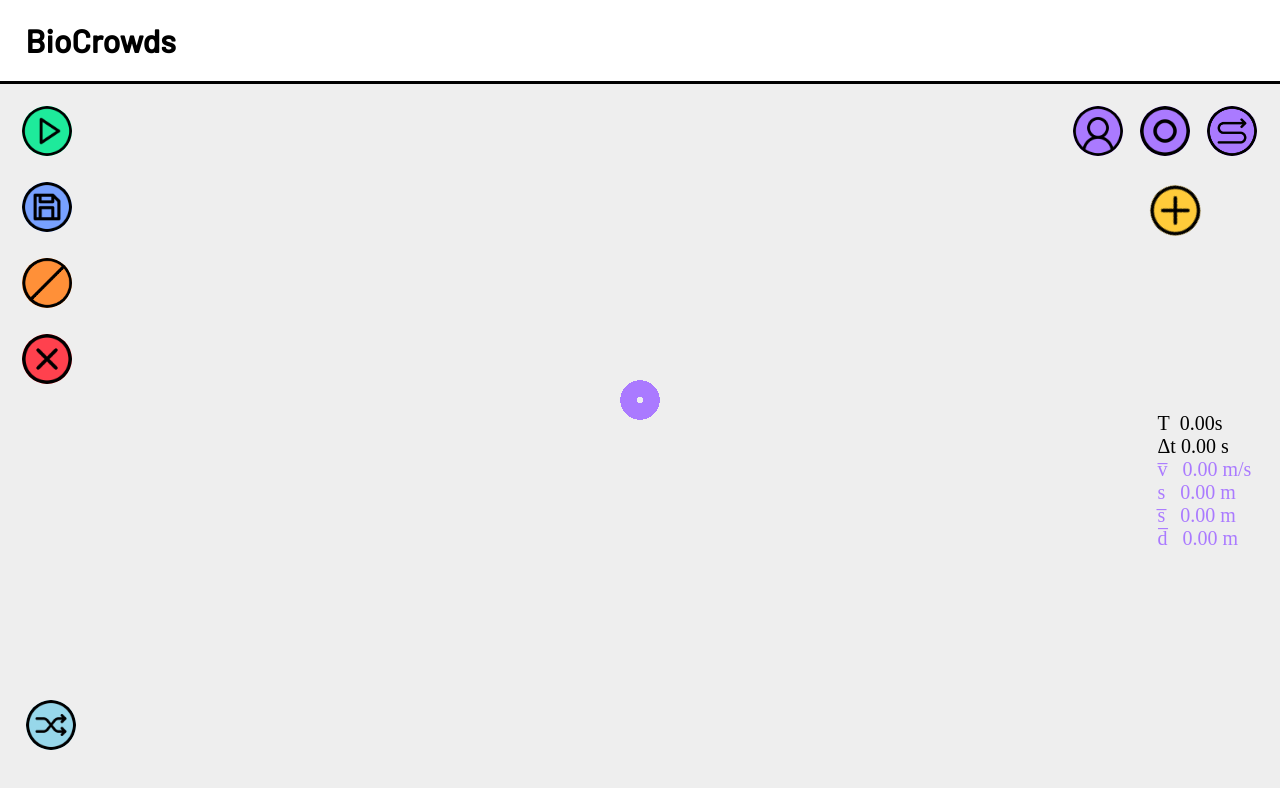
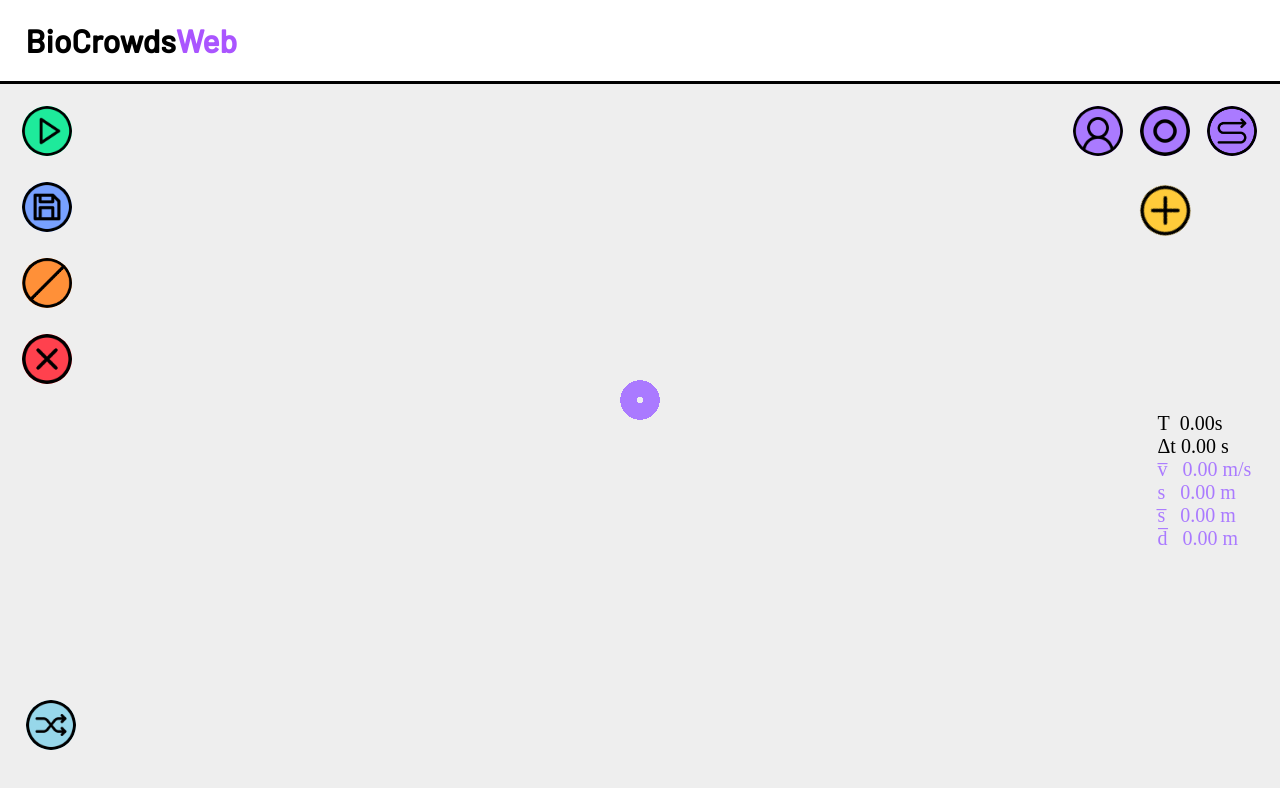
Before and after one commit to egindri/biocrowds-client, an Angular app: page / in a window 1280 px wide. Shown: the top 788 px of the page. Built offline with nearby package versions, Linux system fonts and the light colour scheme.

Commit message:
login button fix

```diff
--- a/src/app/app.component.html
+++ b/src/app/app.component.html
@@ -1,4 +1,7 @@
 <div>
-	<h1 style="margin-left:2%;">BioCrowds</h1>
+	<h1 style="margin-left:2%;">
+		<span>BioCrowds</span>
+		<span style="color: #aa55ff">Web</span>
+	</h1>
 	<app-biocrowds></app-biocrowds>
 </div>
--- a/src/app/biocrowds/biocrowds.component.css
+++ b/src/app/biocrowds/biocrowds.component.css
@@ -171,7 +171,7 @@
 
 .addAgentGroup {
   float: right;
-  margin-right: 33%;
+  margin-right: 38%;
   transform: rotate(45deg);
 }
 
--- a/src/app/biocrowds/biocrowds.component.ts
+++ b/src/app/biocrowds/biocrowds.component.ts
@@ -56,7 +56,7 @@ export class BioCrowdsComponent implements AfterViewInit {
 
     currentPoint = new THREE.Vector3(-1, -1, -1);
 
-    obstacleMaterial = new THREE.MeshBasicMaterial({color: 0xff9038});
+    obstacleMaterial = new THREE.LineBasicMaterial({color: 0xff9038, linewidth: 10});
 
 	elapsedTime = 0;
 
@@ -74,10 +74,17 @@ export class BioCrowdsComponent implements AfterViewInit {
 
 														const agentGroups = res.agentGroups;
                                                    		this.agentPositions[0] = agentGroups.map(ag => ag.agentInitialPositions.map(p => new THREE.Vector3(p.x, p.y, p.z)));
-                                                        this.paths = agentGroups.map(ag => ag.pathPredictions.map(p => new THREE.Vector3(p.x, p.y, p.z)))
+
+														this.paths = agentGroups.map(ag => ag.pathPredictions ? ag.pathPredictions.map(p => new THREE.Vector3(p.x, p.y, p.z)) : [])
 														this.goals = agentGroups.map(ag => ag.goal);
+														this.start();
 													});
-        }
+        } else {
+			this.start();
+		}
+    }
+
+	start() {
 
         const renderer = new THREE.WebGLRenderer();
 
@@ -89,7 +96,7 @@ export class BioCrowdsComponent implements AfterViewInit {
         };
 
         animate();
-    }
+	}
 
     @HostListener('document:mousemove', ['$event'])
     onMouseMove(event: MouseEvent) {
@@ -187,8 +194,8 @@ export class BioCrowdsComponent implements AfterViewInit {
 			this.infos[groupIndex].currentSpeed += nextAgentPosition.distanceTo(agentPosition) / numberOfAgents;
 		}
 
-		if (this.paths[groupIndex]) {
-			this.infos[groupIndex].averageDivergence +=  Math.min(...this.paths[groupIndex].map(p => agentPosition.distanceTo(p) / numberOfAgents));
+		if (this.paths[groupIndex].length > 0) {
+			this.infos[groupIndex].averageDivergence += Math.min(...this.paths[groupIndex].map(p => agentPosition.distanceTo(p) / numberOfAgents));
 		}
 	}
 
@@ -245,7 +252,7 @@ export class BioCrowdsComponent implements AfterViewInit {
 
     printLine(a: THREE.Vector3, b: THREE.Vector3, scene: THREE.Scene) {
 
-        for (let i = -5; i < 5; i++) {
+        for (let i = -2; i < 2; i++) {
             const pointsX = [];
             const pointsY = [];
             pointsX.push( new THREE.Vector3(a.x * 10, a.y * 10 + i, -10 ) );
```
